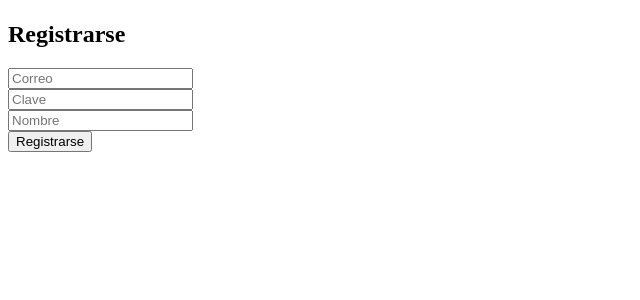
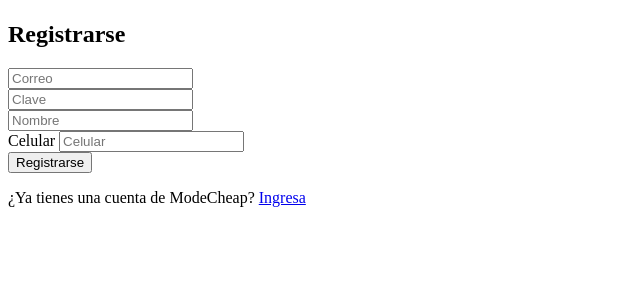
Before and after one commit to jjordanoc/modacheap, a Flask app: page /registrar in a window 1280 px wide. Shown: the part 45-345 px from the top of the page, without its empty margins (0-640 px from the left). Run offline with Flask 2, Linux system fonts and the light colour scheme.

Commit message:
Modificación ligera del login y register

```diff
--- a/app.py
+++ b/app.py
@@ -58,7 +58,7 @@ def index():
 def registrar():
     if request.method == "POST":
         try:
-            data = request.json
+            data = request.json()
             correo = data["correo"]
             clave = data["clave"]
             user = Usuario(correo=correo)
--- a/static/styles/main.css
+++ b/static/styles/main.css
@@ -4,6 +4,8 @@
     align-items: center;
     justify-content: center;
 }
+
+
 .form-field {
     margin: 15px;
 }
--- a/templates/register.html
+++ b/templates/register.html
@@ -21,9 +21,16 @@
             <input id="nombre" name="nombre" type="text" required placeholder="Nombre" class="text-input">
         </div>
         <div class="form-field">
+            <label for="celular">Celular</label>
+            <input id="celular" name="celular" type="text" required placeholder="Celular" class="text-input">
+        </div>
+        <div class="form-field">
             <input type="submit" value="Registrarse" class="submit-input">
         </div>
     </form>
+    <div>
+        ¿Ya tienes una cuenta de ModeCheap? <a href="{{url_for('login_usuario')}}">Ingresa</a>
+    </div>
 </div>
 <script>
     const loginForm = document.getElementById("login-form");
@@ -31,18 +38,23 @@
         e.preventDefault();
         const correo = document.getElementById("correo");
         const clave = document.getElementById("clave");
+        const nombre = document.getElementById("nombre");
+        const celular = document.getElementById("celular");
         fetch("/login", {
             method: "POST",
             body: JSON.stringify({
                 correo: correo.value,
-                clave: clave.value
+                clave: clave.value,
+                nombre: nombre.value,
+                celular: celular.value,
             }),
             headers: {
                 "Content-Type": "application/json"
             },
             redirect: "follow"
         }).then(function(res) {
-
+            console.log('response=', res)
+            return response.json();
         });
     }
 </script>
```
Also changed, not shown: templates/login.html (+10 -1 lines).
